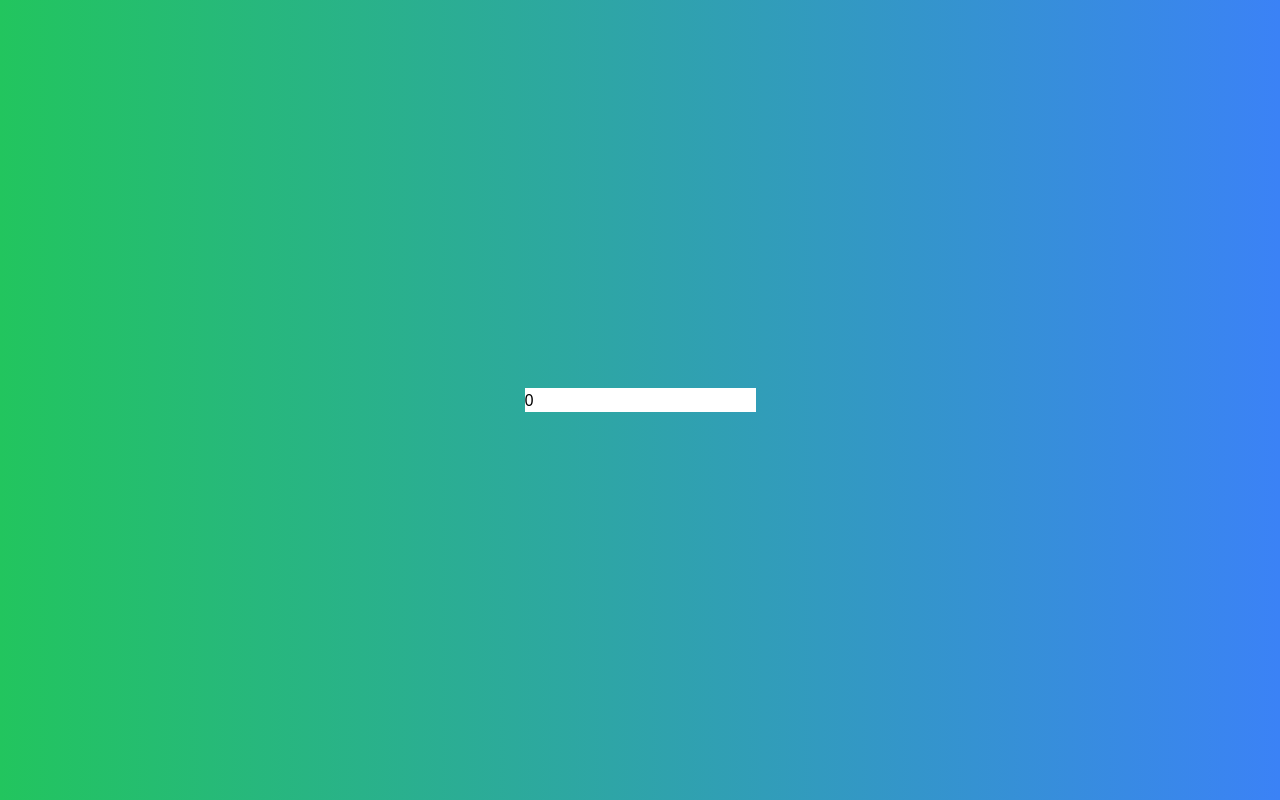
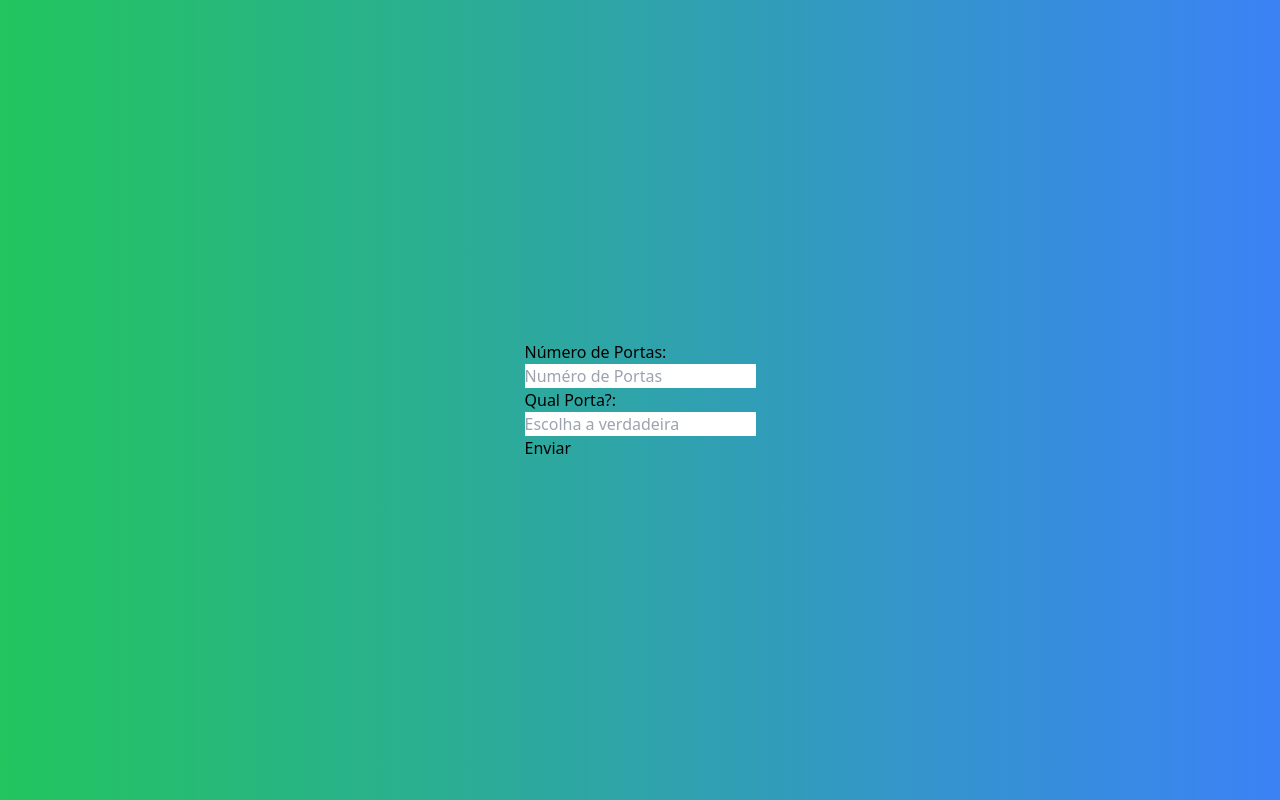
Before and after one commit to EduartePaiva/Desafio-Projeto-MontyHall-da-Cod3r, a Vue app in the folder monty-hall/: page / in a window 1280 px wide. Built offline with nearby package versions, Linux system fonts and the light colour scheme.

Commit message:
implementado formulário
implementado formulário para gerar as portas

```diff
--- /dev/null
+++ b/monty-hall/src/components/Overlay.vue
@@ -0,0 +1,49 @@
+<template>
+    <div class="overlay">
+        <div class="texto">
+            {{ mensagemOverlay }}
+        </div>
+    </div>
+</template>
+
+<script lang="ts">
+import { defineComponent } from 'vue'
+export default defineComponent({
+    props: {
+        mensagemOverlay:String
+    }
+})
+</script>
+
+<style lang="scss" scoped>
+.overlay {
+    position: fixed;
+    /* Sit on top of the page content */
+    display: block;
+    /* Hidden by default */
+    width: 100%;
+    /* Full width (cover the whole page) */
+    height: 100%;
+    /* Full height (cover the whole page) */
+    top: 0;
+    left: 0;
+    right: 0;
+    bottom: 0;
+    background-color: rgba(0, 0, 0, 0.5);
+    /* Black background with opacity */
+    z-index: 2;
+    /* Specify a stack order in case you're using a different order for other elements */
+    cursor: pointer;
+    /* Add a pointer on hover */
+
+    .texto {
+        position: absolute;
+        top: 50%;
+        left: 50%;
+        font-size: 50px;
+        color: white;
+        transform: translate(-50%, -50%);
+        -ms-transform: translate(-50%, -50%);
+        text-align: center;
+    }
+}</style>
--- a/monty-hall/src/main/Main.vue
+++ b/monty-hall/src/main/Main.vue
@@ -1,36 +1,70 @@
 <template>
     <div role="main" class='tela-inicial p-8 bg-gradient-to-r from-green-500 to-blue-500'>
+        <Overlay v-if="mensagemDeErro" @click="mensagemDeErro = ''" :mensagemOverlay="mensagemDeErro"></Overlay>
+
+
+        <form :onSubmit="form" v-if="novoItem === 0">
+            <label for="numPortas">Número de Portas:</label><br>
+            <input type="number" id="numPortas" placeholder="Numéro de Portas"><br>
+            <label for="qualPorta">Qual Porta?:</label><br>
+            <input type="number" id="qualPorta" placeholder="Escolha a verdadeira"><br>
+
+            <input type="submit" value="Enviar">
+
+        </form>
 
 
 
-    <input v-model="novoItem" type="number" placeholder="Numéro de Portas">
+
+
 
         <div v-for="portas in novoItem" :key="portas">
 
-        <Porta :numPorta="portas" ></Porta>
+            <Porta :numPorta="portas"></Porta>
 
 
         </div>
-
-
-
     </div>
 </template>
 
 <script lang="ts">
+import Overlay from '../components/Overlay.vue'
 import Porta from '../components/Porta.vue'
 import { defineComponent } from 'vue'
 
-    export default defineComponent ({
-        components: { Porta },
-        props: {
-            novoItem: Number
 
+
+export default defineComponent({
+    components: { Porta, Overlay },
+
+    data() {
+        return {
+            mensagemDeErro: '',
+            novoItem: 0
+        }
     },
+    methods: {
+        form(e: any) {
+            e.preventDefault()
+            const numPortas = e.target.numPortas.value
+            const qualPorta = e.target.qualPorta.value
 
-        data(){
-            return {
-                novoItem: 0
+            if (numPortas === '' || qualPorta === '') {
+                this.mensagemDeErro = 'Erro: Formulário não preenchido'
+                return
+            }
+            if (numPortas > 30) {
+                this.mensagemDeErro = 'Erro: Número máximo de portas é 30'
+                return
+            }
+            const verdade = (numPortas - qualPorta) > -1 && numPortas > 0 && qualPorta > 0
+            if (!verdade) {
+                this.mensagemDeErro = 'Erro: Valor incorreto'
+                return
+            }
+
+            this.novoItem = Number.parseInt(numPortas)
+
         }
     }
 
@@ -40,15 +74,14 @@
 </script>
 
 <style lang="scss" scoped>
- .tela-inicial{
+.tela-inicial {
     height: 100vh;
     display: flex;
     justify-content: space-evenly;
     align-items: center;
     gap: 32px;
     flex-wrap: wrap;
-    overflow:auto;
+    overflow: auto;
 
 }
-
 </style>
```
Lines whose indentation alone changed are shown as unchanged.
